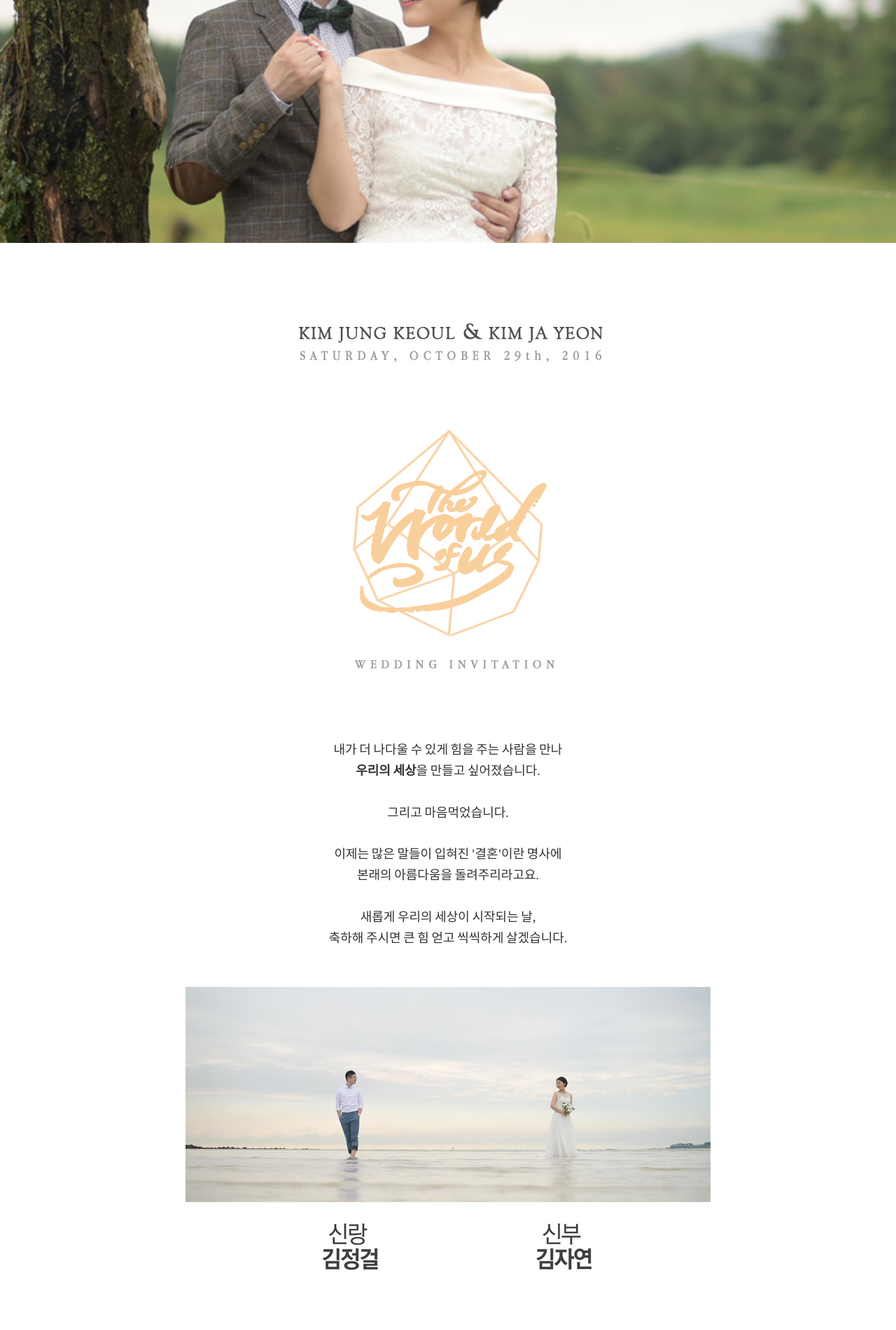
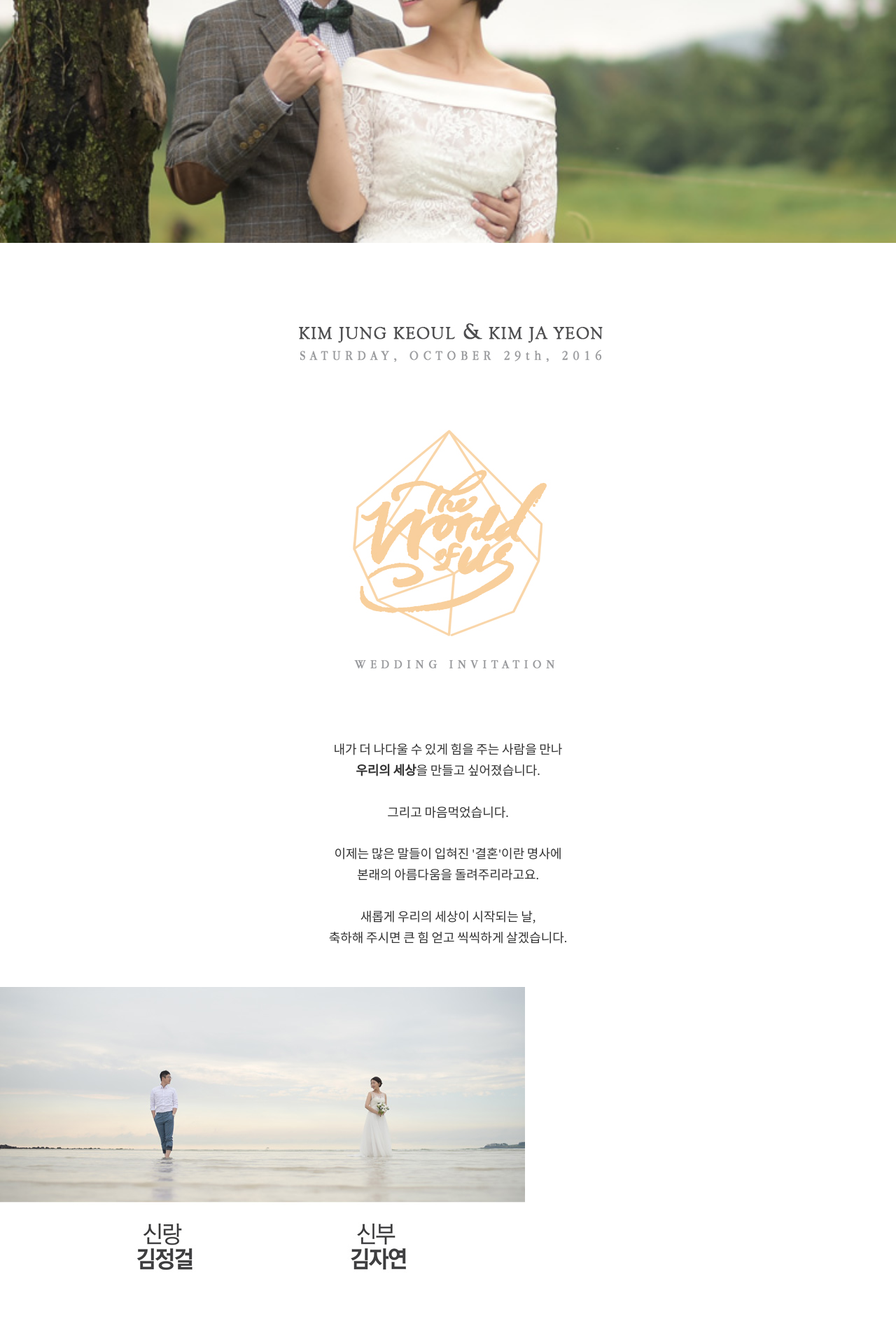
Before and after one commit to nature-kim/jungkeoul, a Jekyll site: the page built from index.html, in a window 1280 px wide. Shown: the part 553-2453 px from the top of the page at 70% size. Built offline with Jekyll 4.4.1, drawn with Linux system fonts in a browser that asks for light colours; grey boxes are pictures that could not be loaded.

Commit message:
fixed callout image class

```diff
--- a/_includes/callout.html
+++ b/_includes/callout.html
@@ -9,7 +9,7 @@
             <div class="callout_new">
 
               	<!-- <a href="img/callout.jpg" data-lightbox="callout"> -->
-                	<img class="img-portfolio img-responsive" src="img/callout.jpg">
+                	<img class="img-responsive" src="img/callout.jpg">
               	<!-- </a> -->
             </div>
 </aside>
```
